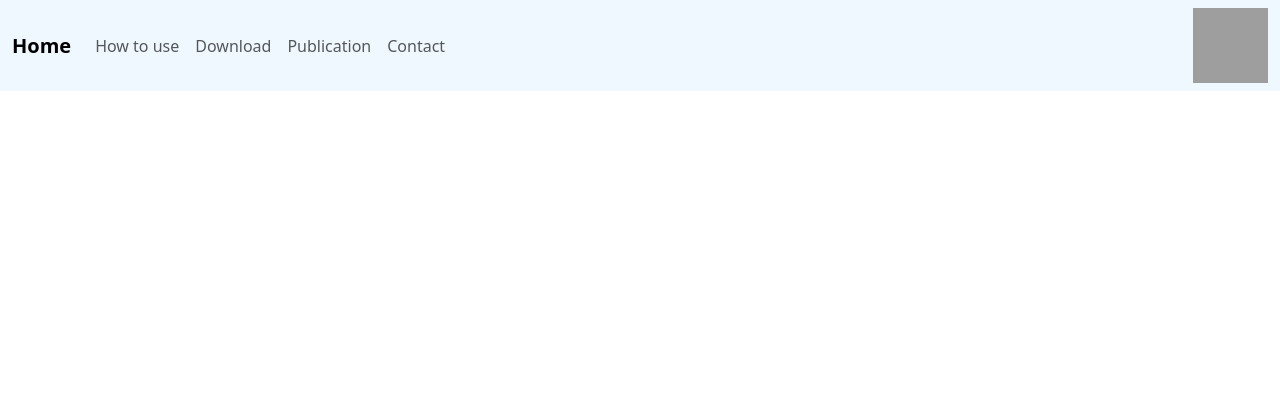
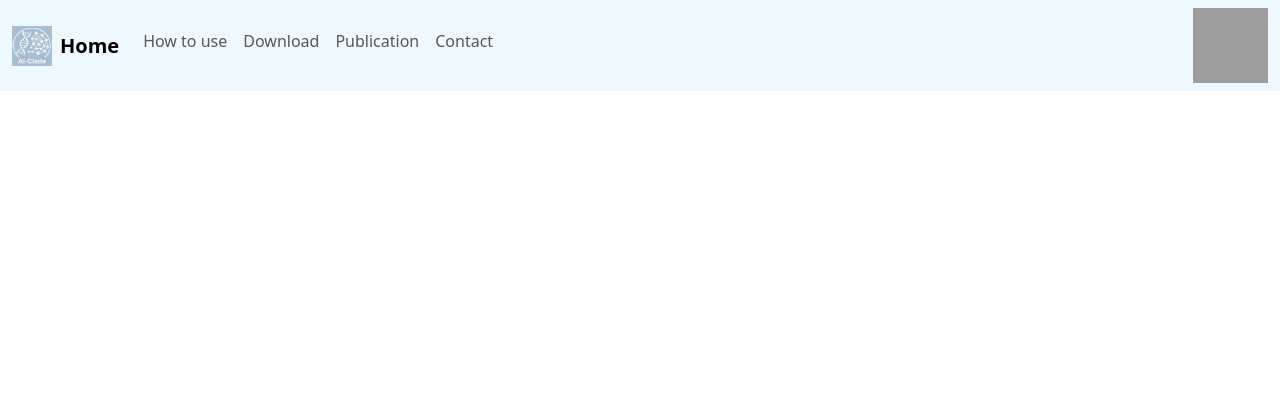
Before and after one commit to gustavsganzerla/mpxv_clade_prediction, a Django app: template django_sample/templates/base.html in a window 1280 px wide. Shown: the top 420 px of the page. Run offline with Django 5.2, Linux system fonts and the light colour scheme; the template is opened without the code that fills it, so the values that code supplies are empty; some libraries are stand-ins or nearby versions; grey boxes are pictures that could not be loaded.

Commit message:
image logo

```diff
--- a/django_sample/templates/base.html
+++ b/django_sample/templates/base.html
@@ -125,7 +125,10 @@ th {
           </button>
           <div class="collapse navbar-collapse" id="navbarNavAltMarkup">
               <div class="navbar-nav">
-                <a class="navbar-brand" href="{%url 'clade_predictor:home'%}" ><b>Home</b></a>
+                <a class="navbar-brand d-flex align-items-center" href="{% url 'clade_predictor:home' %}">
+                  <img src="{% static 'images/logo.png' %}" alt="Logo" width="40" height="40" class="d-inline-block align-text-top me-2">
+                  <b>Home</b>
+                </a>
                   <a class="nav-link">How to use</a>
                   <a class="nav-link">Download</a>
                   <a class="nav-link">Publication</a>
```
Also changed, not shown: django_sample/clade_predictor/static/clade_predictor/images/logo.png (added).
